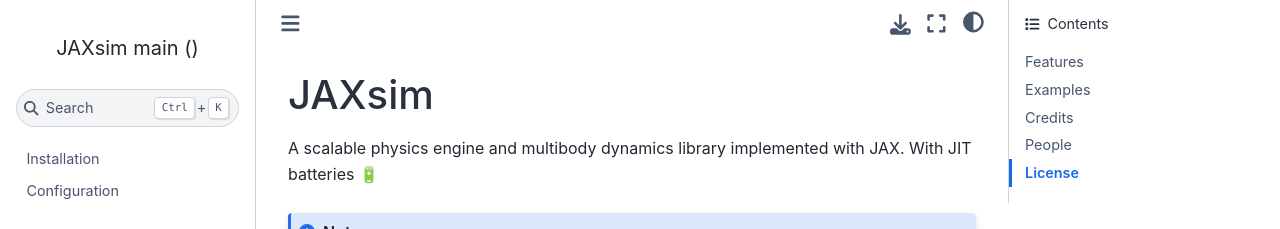
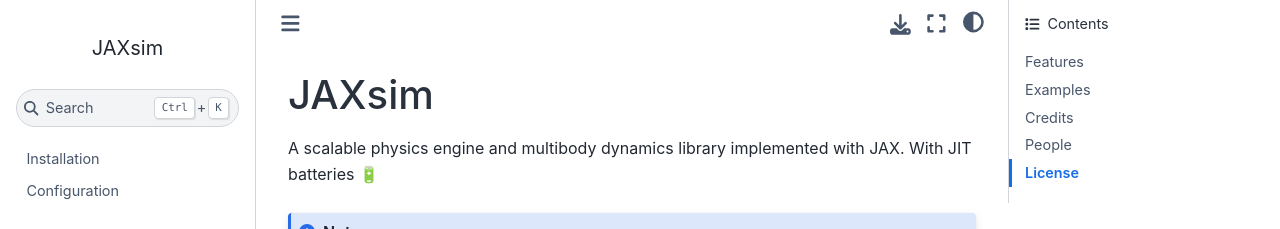
Before and after one commit to ami-iit/jaxsim, a Sphinx documentation site: the page built from docs/index.rst, in a window 1280 px wide. Shown: the top 229 px of the page. Built offline with Sphinx 7.4.7 and the Sphinx Book theme 1.1.4, drawn with Linux system fonts in a browser that asks for light colours; pages that are not in the unit, such as notebooks, are missing from menus; the version number could not be read and is left out.

Commit message:
Fix shown version on RTD

```diff
--- a/docs/conf.py
+++ b/docs/conf.py
@@ -1,8 +1,6 @@
 # Configuration file for the Sphinx documentation builder.
 import os
 import sys
-
-from pkg_resources import get_distribution
 
 if os.environ.get("READTHEDOCS"):
     checkout_name = os.path.basename(os.path.dirname(os.path.realpath(__file__)))
@@ -21,7 +19,7 @@
 module_path = os.path.abspath("../src/")
 sys.path.insert(0, module_path)
 
-__version__ = get_distribution("jaxsim").version
+__version__ = jaxsim._version.__version__
 
 # -- Project information
 
@@ -29,8 +27,7 @@
 copyright = "2022, Artificial and Mechanical Intelligence"
 author = "Artificial and Mechanical Intelligence"
 
-release = f"{__version__}"
-version = f"main ({__version__})"
+release = version = __version__
 
 # -- General configuration
 
```
